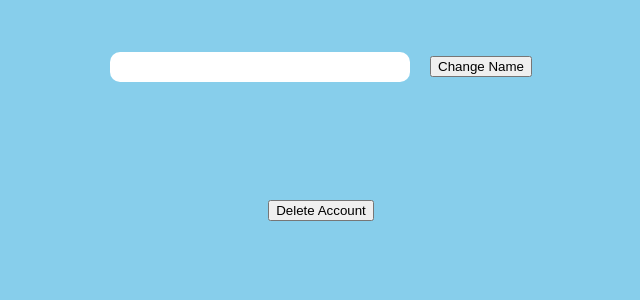
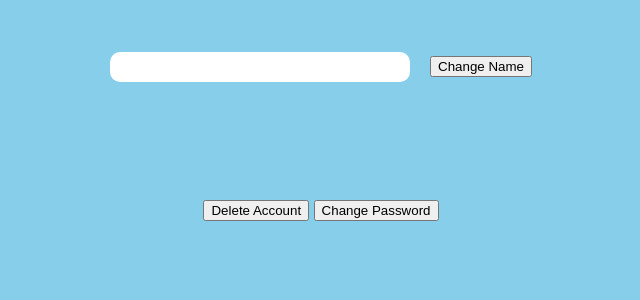
Before and after one commit to TanimK02/ChatRoom, a Python web app: template templates/edit-account.html in a window 1280 px wide. Shown: the part 460-760 px from the top of the page, without its empty margins (319-959 px from the left). Run offline with Jinja, Linux system fonts and the light colour scheme; the template is opened without the code that fills it, so the values that code supplies are empty.

Commit message:
pass changer

```diff
--- a/schemas.py
+++ b/schemas.py
@@ -1,4 +1,4 @@
-from marshmallow import Schema, fields, post_dump
+from marshmallow import Schema, fields, post_dump, validate
 from flask_wtf import FlaskForm
 from wtforms import StringField, validators
 
@@ -50,6 +50,6 @@ class ReturnMessageSchema(Schema):
     username = fields.Str()
 
 class EditAccountSchema(Schema):
-    new_name = fields.Str(required=False)
+    new_name = fields.Str(required=False, validate=validate.Length(min=6, max=20))
     old_pass = fields.Str(required=False)
-    new_pass = fields.Str(required=False)
+    new_pass = fields.Str(required=False, validate=validate.Length(min=8, max=60))
--- a/static/js/account-editor.js
+++ b/static/js/account-editor.js
@@ -1,13 +1,18 @@
 const accNameInput = document.getElementById("new-acc-name");
 const accNameBtn = document.getElementById("acc-name-btn");
 const accDelBtn = document.getElementById("acc-delete-btn");
-const alerts = document.getElementById("alerts");
 const currentName = document.getElementById("username");
 const delDiv = document.getElementById("del-div");
 const delX = document.getElementById("del-x");
 const password = document.getElementById("password");
 const delConfirm = document.getElementById("delete-confirm");
-
+const changePassBtn = document.getElementById("change-password-btn");
+const passDiv = document.getElementById("change-pass");
+const passX = document.getElementById("pass-x");
+const alerts1 = document.querySelector(".alerts1");
+const alerts2 = document.querySelector(".alerts2");
+const alerts3 = document.querySelector(".alerts3");
+const passConf = document.getElementById("password-confirm");
 const getCSRFToken = () => {
     return document.querySelector('meta[name="csrf-token"]').getAttribute('content');
 };
@@ -15,6 +20,13 @@ const getCSRFToken = () => {
 const editAccName = async() => {
     const csrfToken = getCSRFToken();
     const new_name = accNameInput.value;
+    if (new_name.length < 6 || new_name.length > 20) {
+        alerts1.innerHTML = "";
+        const el = document.createElement("li");
+        el.textContent = "Username must be 6-20 chars long.";
+        alerts1.appendChild(el);
+        return
+    };
     const response = await fetch('/edit_account', {
         method: "PUT",
         headers: {
@@ -25,18 +37,18 @@ const editAccName = async() => {
     });
     const result = await response.json();
     if (response.status == 200) {
-        alerts.innerHTML = "";
+        alerts1.innerHTML = "";
         const el = document.createElement("li");
         el.textContent = "Name change successful.";
-        alerts.appendChild(el);
+        alerts1.appendChild(el);
         if (currentName){
             currentName.textContent = "Username: " + result.new_name};
     } else {
-        alerts.innerHTML = "";
+        alerts1.innerHTML = "";
         const el = document.createElement("li");
         el.textContent = "Name change failed.";
         console.log(response.message)
-        alerts.appendChild(el);
+        alerts1.appendChild(el);
     };
 };
 
@@ -55,19 +67,61 @@ const deleteAccount = async () => {
     if (response.ok) {
         window.location.href = "/login";
     } else {
-        alerts.innerHTML = "";
+        alerts2.innerHTML = "";
         const el = document.createElement("li");
         el.textContent = "Failed to delete account.";
-        alerts.appendChild(el);
-        delDiv.style.display = "none";
+        alerts2.appendChild(el);
+    }
+};
+
+const changePass = async () => {
+    const csrfToken = getCSRFToken();
+    const old_pass = document.getElementById("old_password");
+    const new_pass = document.getElementById("new_password");
+    if (new_pass.value.length < 8 || new_pass.value.length > 60) {
+        alerts3.innerHTML = "";
+        const el = document.createElement("li");
+        el.textContent = "Password must be 8-60 chars long.";
+        alerts3.appendChild(el);
+        return
+    };
+    const response = await fetch('/edit_account', {
+        method: "PUT",
+        headers: {
+            "Content-Type": "application/json",
+            "X-CSRFToken": csrfToken
+        },
+        body: JSON.stringify({"old_pass": old_pass.value,
+            "new_pass": new_pass.value
+        })
+
+    });
+    console.log(response)
+    if (response.ok) {
+        alerts3.innerHTML = "";
+        const el = document.createElement("li");
+        el.textContent = "Password change success.";
+        alerts3.appendChild(el);
+    } else {
+        alerts3.innerHTML = "";
+        const el = document.createElement("li");
+        el.textContent = "Failed to change password.";
+        alerts3.appendChild(el);
     }
 };
 
 accNameBtn.addEventListener("click", editAccName);
 accDelBtn.addEventListener("click", () => {
-    delDiv.style.display = "flex";
+    delDiv.style.display = delDiv.style.display == "flex" ? "none" : "flex";
 });
 delX.addEventListener("click", () => {
     delDiv.style.display = "none";
 });
-delConfirm.addEventListener("click", deleteAccount)
+delConfirm.addEventListener("click", deleteAccount);
+changePassBtn.addEventListener("click", () => {
+    passDiv.style.display = passDiv.style.display == "flex" ? "none" : "flex";
+})
+passX.addEventListener("click", () => {
+    passDiv.style.display = "none";
+})
+passConf.addEventListener("click", changePass)
--- a/templates/edit-account.html
+++ b/templates/edit-account.html
@@ -16,18 +16,32 @@
         {% if name %}
         <h1 id="username">Username: {{name}}</h1>
         {% endif %}
-        <ul id="alerts" class="alerts"></ul>
+        <ul class="alerts1"></ul>
         <div class="name-edit-div">
         <input type="text" id="new-acc-name">
         <button id="acc-name-btn">Change Name</button>
         </div>
+        <div>
         <button id="acc-delete-btn">Delete Account</button>
+        <button id="change-password-btn">Change Password</button>
+        </div>
         <div id="del-div" class = "delete-account">
             <button id="del-x" class="del-x">x</button>
             <h2>Delete Account</h2>
+            <ul class="alerts2"></ul>
             <label for="password">Enter Password:</label>
-            <input type="password" id="password" placeholder="password">
+            <input type="text" id="password" placeholder="password">
             <button id="delete-confirm">Confirm</button>
+        </div>
+        <div id="change-pass" class = "delete-account">
+            <button id="pass-x" class="del-x">x</button>
+            <h2>Change Password</h2>
+            <ul class="alerts3"></ul>
+            <label for="old_password">Enter Old Password:</label>
+            <input type="text" id="old_password" placeholder="password">
+            <label for="new_password">Enter New Password:</label>
+            <input type="text" id="new_password" placeholder="password">
+            <button id="password-confirm">Confirm</button>
         </div>
     </div>
     </main>
```
Also changed, not shown: app.py (+7 -7 lines), resources/user.py (+13 -0 lines), example.db.
